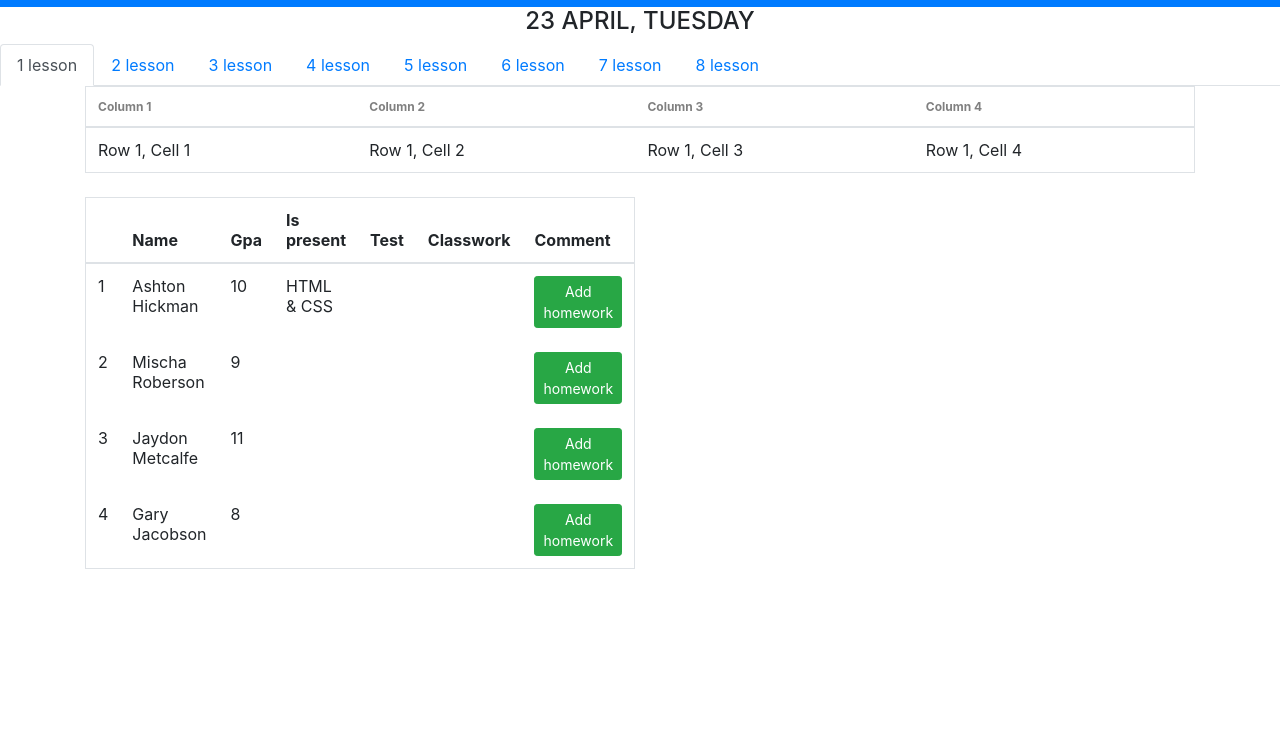
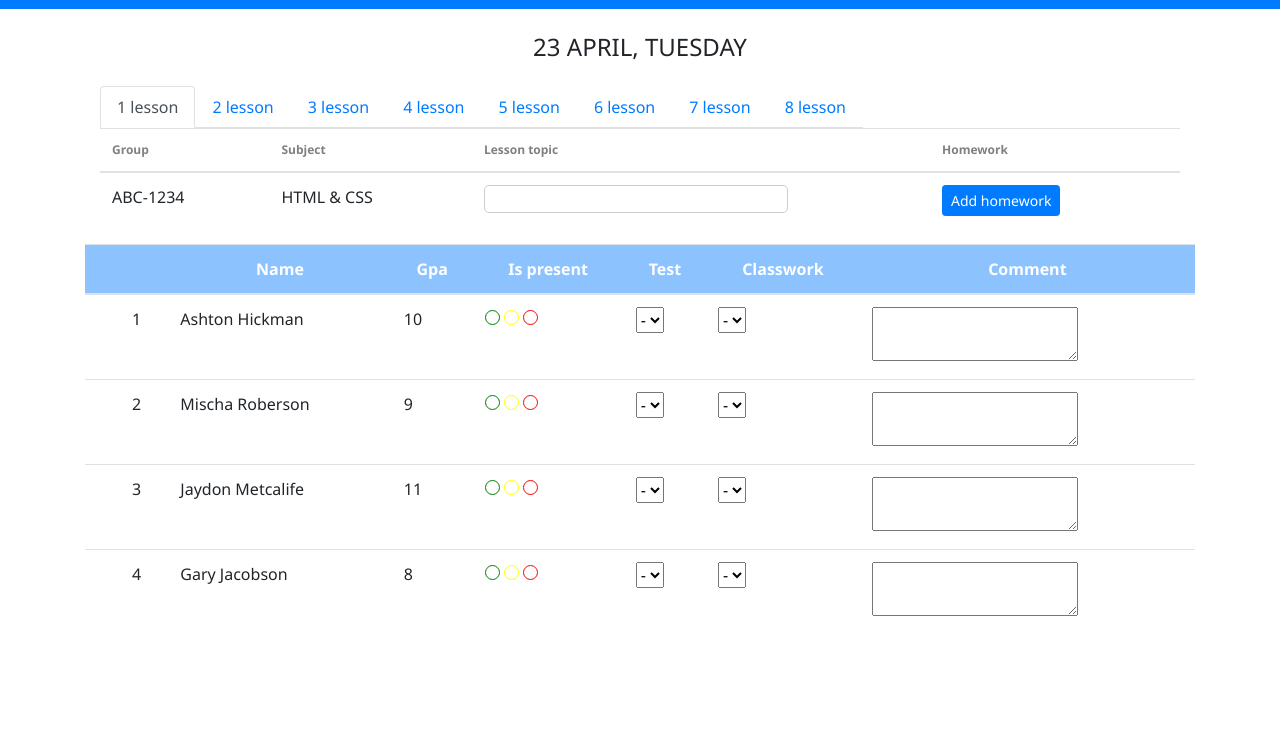
Before and after one commit to GhostRoman/Two_Project, a plain HTML site: page index.html in a window 1280 px wide. Shown: the part 67-800 px from the top of the page. Drawn offline with nearby package versions, Linux system fonts and the light colour scheme.

Commit message:
Update index.html

```diff
--- a/index.html
+++ b/index.html
@@ -1,11 +1,10 @@
+<!DOCTYPE html>
 <html lang="en">
 <head>
     <meta charset="UTF-8">
     <meta name="viewport" content="width=device-width, initial-scale=1.0">
-    <!-- Add Bootstrap CSS link here -->
+    <title>Attendance System</title>
     <link rel="stylesheet" href="https://stackpath.bootstrapcdn.com/bootstrap/4.5.2/css/bootstrap.min.css">
-    <!-- <link rel="stylesheet" href="styles.css"> -->
-    <title>Attendance System</title>
     <style>
 body {
             font-family: 'Segoe UI', Tahoma, Geneva, Verdana, sans-serif;
@@ -17,8 +16,59 @@ body {
 .nav-itemi img {
     width: 24px;
     height: 24px;
+}
+.small-font {
+            font-size: 12px;
+            color: gray;
+        }
+input[type="text"] {
+            width: 70%;
+            box-sizing: border-box;
+            border: 1px solid #ccc;
+            color: #ff6d37;
+            border-radius: 5px;
+        }
+        .d-flex-align-center {
+            display: flex;
+            align-items: center;
+        }
+        .mt-4 {
+            margin-top: 1.5rem !important;
+        }
+        .mb-4 {
+            margin-bottom: 1.5rem !important;
+        }
+      th {color: white;
+    }
+      .blue {
+        background-color: #8cc3ff;
+        text-align: center;
+      }
+      /* Стили для круговых элементов */
+.color-radio {
+    appearance: none;
+    width: 15px; /* Размер круга */
+    height: 15px; /* Размер круга */
+    border-radius: 50%; /* Делаем круг */
+    border: 1px solid; /* Граница круга */
+}
 
+/* Цвет круга для зеленого круга */
+#green-radio {
+    border: 1px solid green;
 }
+
+/* Цвет круга для желтого круга */
+#yellow-radio {
+    border: 1px solid yellow;
+}
+
+/* Цвет круга для красного круга */
+#red-radio {
+    /* background-color: red; */
+    border: 1px solid red;
+}
+
     </style>
 </head>
 <body>
@@ -32,12 +82,11 @@ body {
                     <a class="nav-link active" href="#">Attendance</a>
                 </li>
                 <li class="nav-item">
-                    <a class="nav-link text-white" href="#">Schedule</a> <!-- Добавлен класс text-white здесь -->
+                    <a class="nav-link text-white" href="#">Schedule</a>
                 </li>
                 <li class="nav-item">
-                    <a class="nav-link text-white" href="#">Homework</a> <!-- Добавлен класс text-white здесь -->
+                    <a class="nav-link text-white" href="#">Homework</a>
                 </li>
-                <!-- Группа элементов справа -->
                 <li class="nav-item ml-auto">
                     <a class="nav-link" href="#"><img src="img/notifications-bell-button.png" alt=""></a>
                 </li>
@@ -51,7 +100,10 @@ body {
         </nav>
     </header>
 
-    <h1 class="h4 text-center">23 APRIL, TUESDAY</h1>
+    <main class="container">
+    <div class="container mt-4">
+        <h1 class="h4 text-center mb-4">23 APRIL, TUESDAY</h1>
+        <div class="d-flex justify-content-between align-items-center mb-0">
             <ul class="nav nav-tabs">
                 <li class="nav-item">
                     <a class="nav-link active" aria-current="page" href="#">1 lesson</a>
@@ -78,57 +130,39 @@ body {
                     <a class="nav-link" href="#">8 lesson</a>
                 </li>
             </ul>
+        </div>
 
-      <!DOCTYPE html>
-<html lang="en">
-<head>
-    <meta charset="UTF-8">
-    <meta name="viewport" content="width=device-width, initial-scale=1.0">
-    <title>Bootstrap Table</title>
-    <link rel="stylesheet" href="https://stackpath.bootstrapcdn.com/bootstrap/4.5.2/css/bootstrap.min.css">
-    <style>
-        .small-font {
-            font-size: 12px;
-            color: gray;
-        }
-        .table-bordered th, .table-bordered td {
-            border: none;
-        }
-    </style>
-</head>
-<body>
-    <div class="container">
-        <table class="table table-bordered">
+        <table class="table">
             <thead>
                 <tr>
-                    <th class="small-font">Column 1</th>
-                    <th class="small-font">Column 2</th>
-                    <th class="small-font">Column 3</th>
-                    <th class="small-font">Column 4</th>
+                    <th class="small-font">Group</th>
+                    <th class="small-font">Subject</th>
+                    <th class="small-font">Lesson topic</th>
+                    <th class="small-font">Homework</th>
                 </tr>
             </thead>
             <tbody>
                 <tr>
-                    <td>Row 1, Cell 1</td>
-                    <td>Row 1, Cell 2</td>
-                    <td>Row 1, Cell 3</td>
-                    <td>Row 1, Cell 4</td>
+                    <td>ABC-1234</td>
+                    <td>HTML & CSS</td>
+                    <td>
+                        <form action="/submit" method="post">
+                            <input type="text" id="userInput" name="userInput">
+                        </form>
+                    </td>
+                    <td><button class="btn btn-sm btn-primary">Add homework</button></td>
                 </tr>
             </tbody>
         </table>
     </div>
-    <script src="https://code.jquery.com/jquery-3.5.1.slim.min.js"></script>
-    <script src="https://cdn.jsdelivr.net/npm/@popperjs/core@2.11.6/dist/umd/popper.min.js"></script>
-    <script src="https://stackpath.bootstrapcdn.com/bootstrap/4.5.2/js/bootstrap.min.js"></script>
-</body>
-</html>
 
-    <main class="container mt-4">
+
         <section class="row">
-            <div class="col-md-6">
-                <table class="table table-bordered">
-                    <thead>
+            <div class="col-md-12">
+                <table class="table">
+                    <thead class="blue">
                         <tr>
+                            <th></th>
                             <th></th>
                             <th>Name</th>
                             <th>Gpa</th>
@@ -140,47 +174,100 @@ body {
                     </thead>
                     <tbody>
                         <tr>
+                            <td></td>
                             <td>1</td>
                             <td>Ashton Hickman</td>
                             <td>10</td>
-                            <td>HTML & CSS</td>
-                            <td></td>
-                            <td></td>
-                            <td><button class="btn btn-sm btn-success">Add homework</button></td>
+                            <td>
+                                <input type="radio" id="green-radio" name="color" class="color-radio" value="green">
+                                <input type="radio" id="yellow-radio" name="color" class="color-radio" value="yellow">
+                                <input type="radio" id="red-radio" name="color" class="color-radio" value="red">
+                            </td>
+                            <td>
+                                <select id="gender" name="gender" required>
+                                    <option value="male">-</option>
+                                </select>
+                            </td>
+                            <td>
+                                <select id="gender" name="gender" required>
+                                    <option value="male">-</option>
+                                </select>
+                            </td>
+                            <td><textarea id="message" name="userMessage"></textarea></td>
                         </tr>
                         <tr>
+                            <td></td>
                             <td>2</td>
                             <td>Mischa Roberson</td>
                             <td>9</td>
-                            <td></td>
-                            <td></td>
-                            <td></td>
-                            <td><button class="btn btn-sm btn-success">Add homework</button></td>
+                            <td>
+                                <input type="radio" id="green-radio" name="color" class="color-radio" value="green">
+                                <input type="radio" id="yellow-radio" name="color" class="color-radio" value="yellow">
+                                <input type="radio" id="red-radio" name="color" class="color-radio" value="red">
+                            </td>
+                            <td>
+                                <select id="gender" name="gender" required>
+                                    <option value="male">-</option>
+                                </select>
+                            </td>
+                            <td>
+                                <select id="gender" name="gender" required>
+                                    <option value="male">-</option>
+                                </select>
+                            </td>
+                            <td><textarea id="message" name="userMessage"></textarea></td>
                         </tr>
                         <tr>
+                            <td></td>
                             <td>3</td>
-                            <td>Jaydon Metcalfe</td>
+                            <td>Jaydon Metcalife</td>
                             <td>11</td>
-                            <td></td>
-                            <td></td>
-                            <td></td>
-                            <td><button class="btn btn-sm btn-success">Add homework</button></td>
+                            <td>
+                                <input type="radio" id="green-radio" name="color" class="color-radio" value="green">
+                                <input type="radio" id="yellow-radio" name="color" class="color-radio" value="yellow">
+                                <input type="radio" id="red-radio" name="color" class="color-radio" value="red">
+                            </td>
+                            <td>
+                                <select id="gender" name="gender" required>
+                                    <option value="male">-</option>
+                                </select>
+                            </td>
+                            <td>
+                                <select id="gender" name="gender" required>
+                                    <option value="male">-</option>
+                                </select>
+                            </td>
+                            <td><textarea id="message" name="userMessage"></textarea></td>
                         </tr>
                         <tr>
+                            <td></td>
                             <td>4</td>
                             <td>Gary Jacobson</td>
                             <td>8</td>
-                            <td></td>
-                            <td></td>
-                            <td></td>
-                            <td><button class="btn btn-sm btn-success">Add homework</button></td>
+                            <td>
+                                <input type="radio" id="green-radio" name="color" class="color-radio" value="green">
+                                <input type="radio" id="yellow-radio" name="color" class="color-radio" value="yellow">
+                                <input type="radio" id="red-radio" name="color" class="color-radio" value="red">
+                            </td>
+                            <td>
+                                <select id="gender" name="gender" required>
+                                    <option value="male">-</option>
+                                </select>
+                            </td>
+                            <td>
+                                <select id="gender" name="gender" required>
+                                    <option value="male">-</option>
+                                </select>
+                            </td>
+                            <td><textarea id="message" name="userMessage"></textarea></td>
                         </tr>
+
                     </tbody>
                 </table>
             </div>
         </section>
     </main>
-    <!-- Add Bootstrap JS scripts here -->
+
     <script src="https://code.jquery.com/jquery-3.5.1.slim.min.js"></script>
     <script src="https://cdn.jsdelivr.net/npm/@popperjs/core@2.11.6/dist/umd/popper.min.js"></script>
     <script src="https://stackpath.bootstrapcdn.com/bootstrap/4.5.2/js/bootstrap.min.js"></script>
```
Lines whose indentation alone changed are shown as unchanged.
